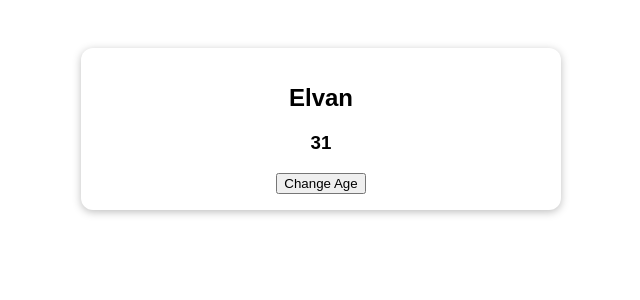
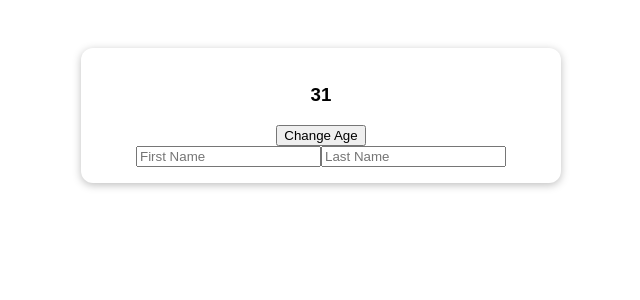
Before and after one commit to elvan/user-sandbox-app-vue-composition-api, a Vue app: page / in a window 1280 px wide. Shown: the top 300 px of the page, without its empty margins (319-959 px from the left). Built offline with nearby package versions, Linux system fonts and the light colour scheme; the HTML template or start-up script is replaced by a standard one.

Commit message:
computed functions

```diff
--- a/src/App.vue
+++ b/src/App.vue
@@ -3,22 +3,45 @@
     <h2>{{ userName }}</h2>
     <h3>{{ age }}</h3>
     <button @click="setAge">Change Age</button>
+    <div>
+      <input type="text" placeholder="First Name" @input="setFirstName" />
+      <input type="text" placeholder="Last Name" @input="setLastName" />
+    </div>
   </section>
 </template>
 
 <script>
-import { ref } from 'vue';
+import { computed, ref } from 'vue';
 
 export default {
   setup() {
-    const uName = ref('Elvan');
+    const firstName = ref('');
+    const lastName = ref('');
     const uAge = ref(31);
+
+    const uName = computed(function () {
+      return firstName.value + ' ' + lastName.value;
+    });
 
     function setNewAge() {
       uAge.value = 33;
     }
 
-    return { userName: uName, age: uAge, setAge: setNewAge };
+    function setFirstName(event) {
+      firstName.value = event.target.value;
+    }
+
+    function setLastName(event) {
+      lastName.value = event.target.value;
+    }
+
+    return {
+      userName: uName,
+      age: uAge,
+      setAge: setNewAge,
+      setFirstName,
+      setLastName,
+    };
   },
 };
 </script>
```
